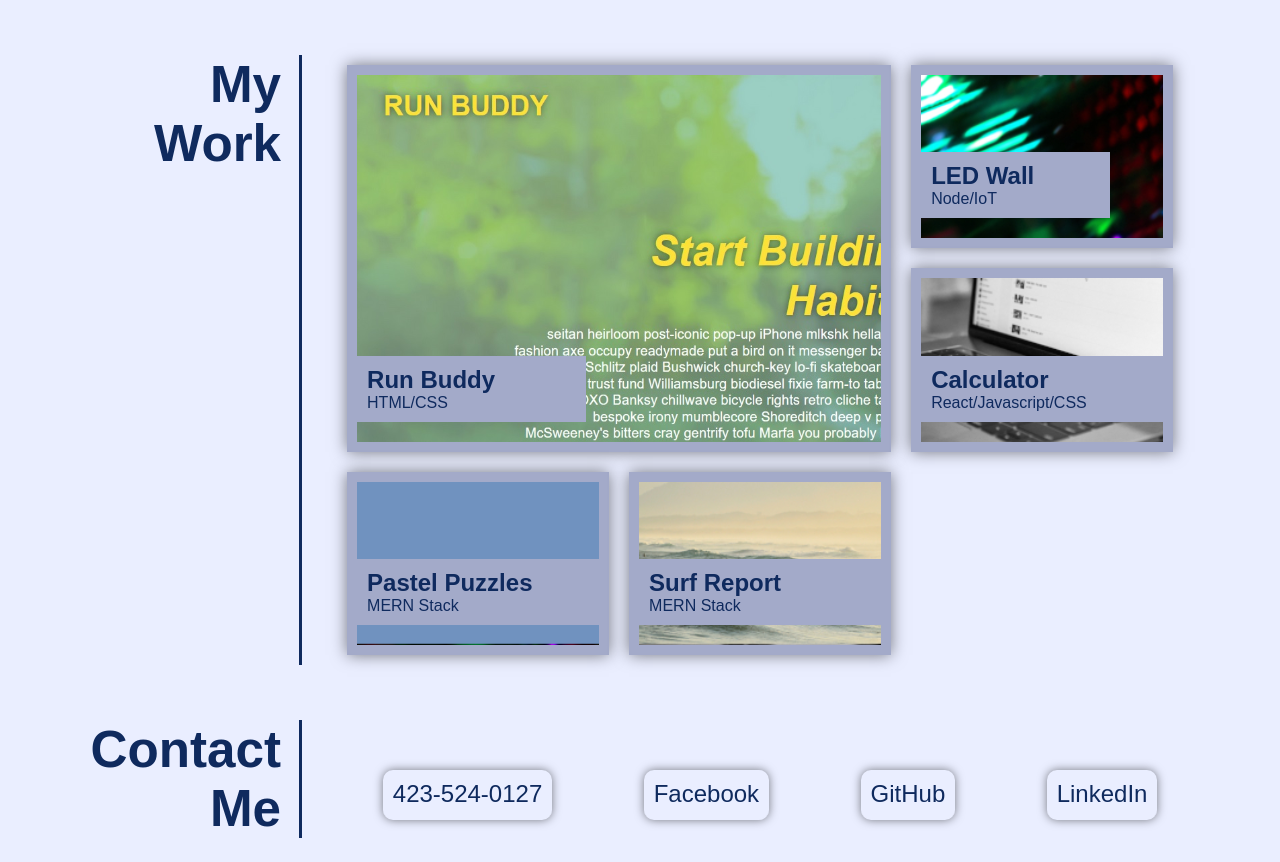
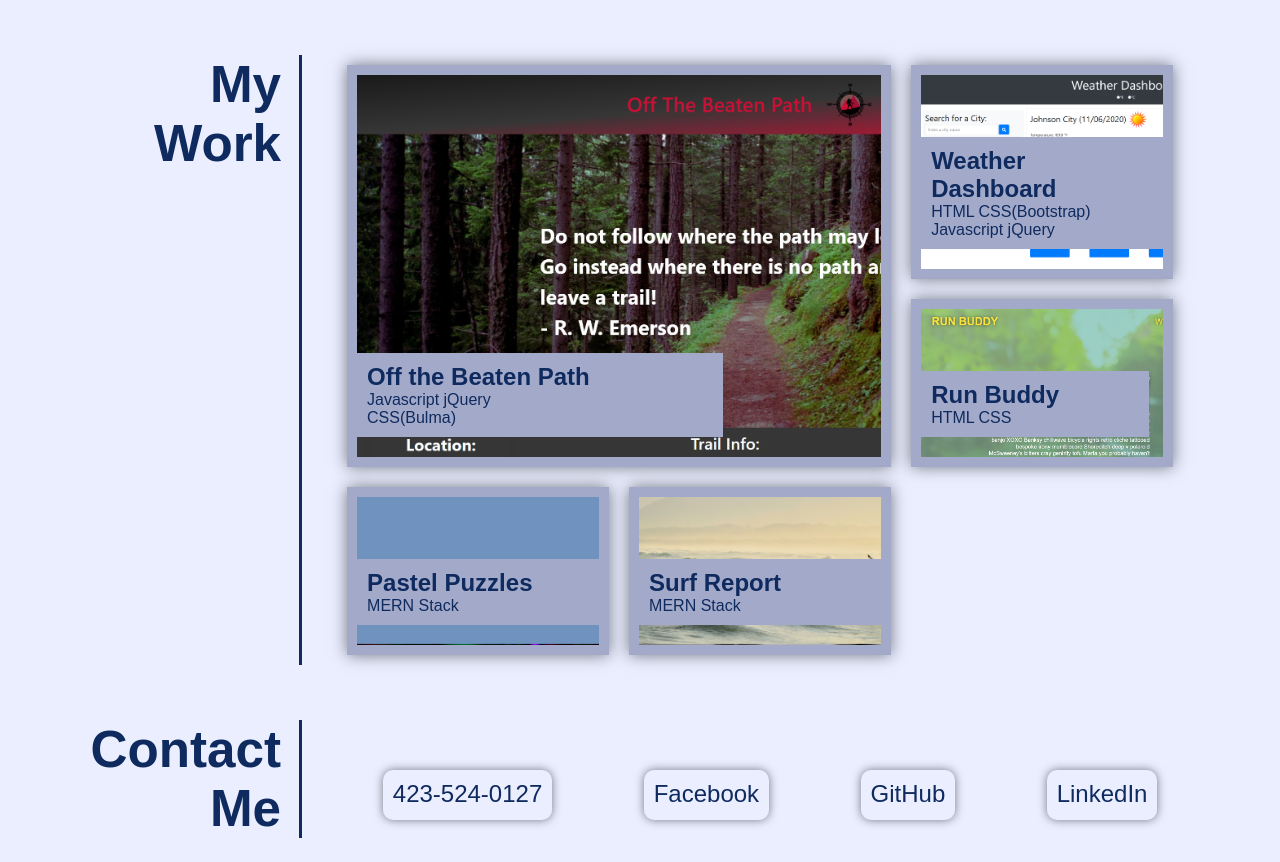
Before and after one commit to Craig5117/craigbennett, a plain HTML site: page index.html in a window 1280 px wide. Shown: the part 1567-2429 px from the top of the page. Drawn offline with Linux system fonts and the light colour scheme.

Commit message:
added new projects

```diff
--- a/assets/css/style.css
+++ b/assets/css/style.css
@@ -225,7 +225,7 @@ header nav ul li a {
 
 
 .grid-item.item-1{
-    background-image: url("../images/run-buddy-pic.jpg");
+    background-image: url("../images/off-the-beaten-path.jpg");
     background-size: cover;
     width: 100%;
 
@@ -240,10 +240,10 @@ header nav ul li a {
 }
 
 .grid-item.item-2 {
-    background-image: url("../images/led-placeholder.jpg");
+    background-image: url("../images/weather-dashboard.png");
 }
 .grid-item.item-3 {
-    background-image: url("../images/calculator-placeholder.jpg");
+    background-image: url("../images/run-buddy-pic.jpg");
 }
 .grid-item.item-4 {
     background-image: url("../images/pastel-placeholder.jpg");
--- a/index.html
+++ b/index.html
@@ -52,22 +52,22 @@
                 </div>
                 <div class="grid-box"> <!--child 2-->
                     <div class="work-container">
-                        <a href="https://craig5117.github.io/run-buddy/" class="grid-item item-1"><div>
+                        <a href="https://craig5117.github.io/off-the-beaten-path/" class="grid-item item-1"><div>
+                            <div class=grid-label>
+                                <h2>Off the Beaten Path</h2>
+                                <p>Javascript jQuery</br>CSS(Bulma)</p>
+                            </div>
+                        </div></a>
+                        <a href="https://craig5117.github.io/weather-dashboard/" class="grid-item item-2"><div>
+                            <div class=grid-label>
+                                <h2>Weather Dashboard</h2>
+                                <p>HTML CSS(Bootstrap)</br> Javascript jQuery</p>
+                            </div>
+                        </div></a>
+                        <a href="https://craig5117.github.io/run-buddy/" class="grid-item item-3"><div>
                             <div class=grid-label>
                                 <h2>Run Buddy</h2>
-                                <p>HTML/CSS</p>
-                            </div>
-                        </div></a>
-                        <a href="./coming-soon.html" class="grid-item item-2"><div>
-                            <div class=grid-label>
-                                <h2>LED Wall</h2>
-                                <p>Node/IoT</p>
-                            </div>
-                        </div></a>
-                        <a href="./coming-soon.html" class="grid-item item-3"><div>
-                            <div class=grid-label>
-                                <h2>Calculator</h2>
-                                <p>React/Javascript/CSS</p>
+                                <p>HTML CSS</p>
                             </div>
                         </div></a>
                         <a href="./coming-soon.html" class="grid-item item-4"><div>
```
Also changed, not shown: assets/images/off-the-beaten-path.jpg (added), assets/images/weather-dashboard.png (added).
